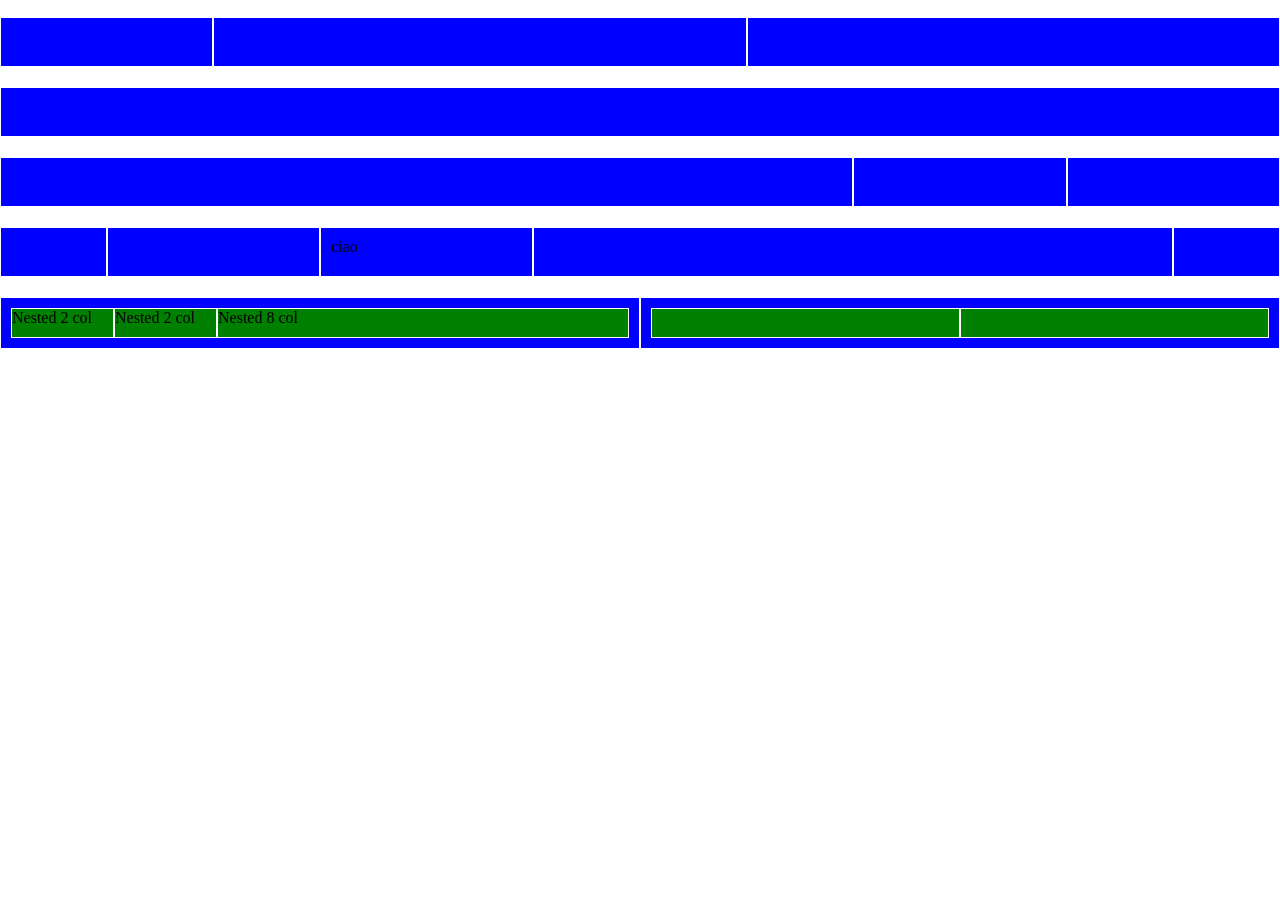
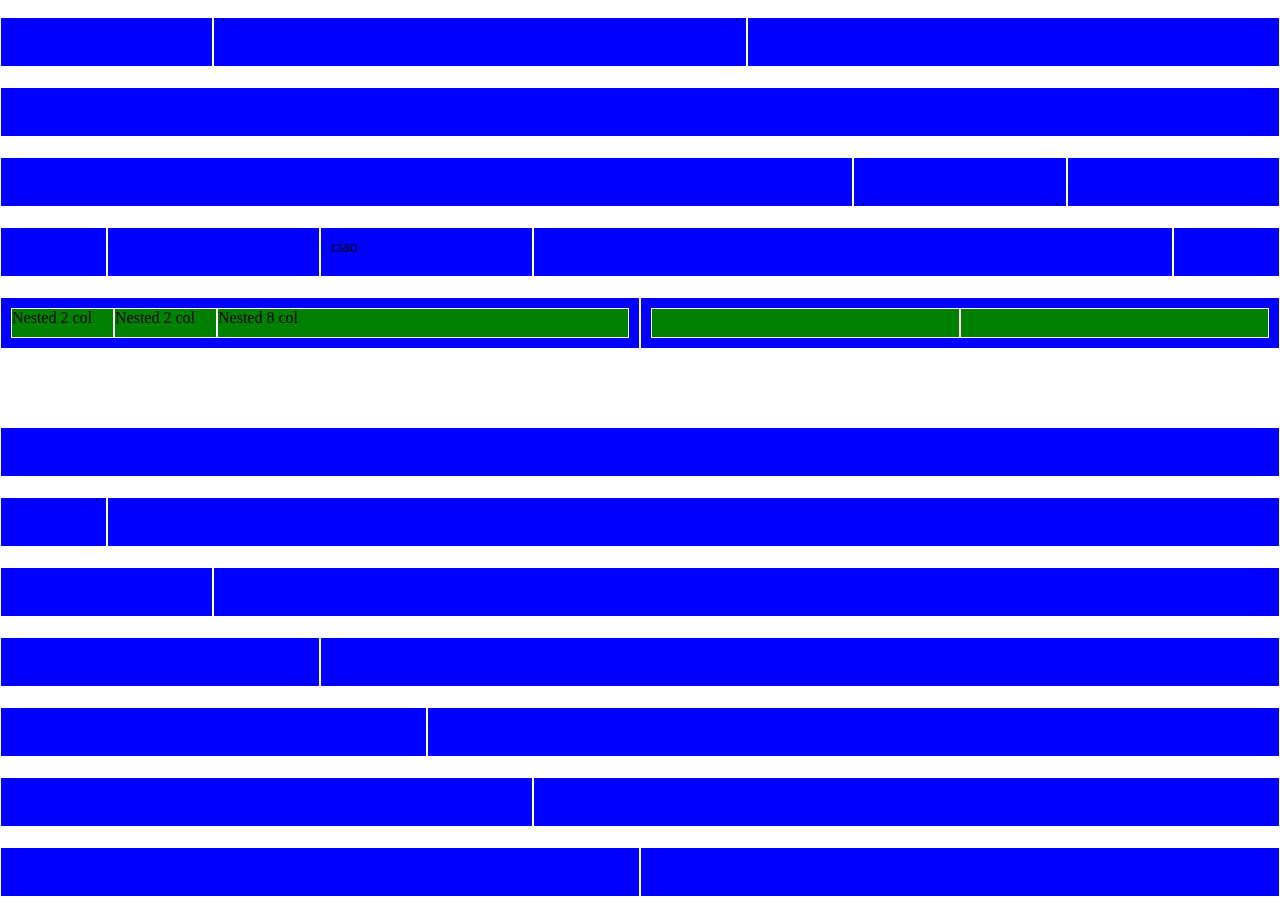
Before and after one commit to ClaudioScordari/html-css-12bool, a plain HTML site: page index.html in a window 1280 px wide. Shown: the part 90-1007 px from the top of the page. Before the commit the page ends 800 px from the top, so only its background shows below. Drawn offline with Linux system fonts and the light colour scheme.

Commit message:
Create un pò di righe

```diff
--- a/css/style.css
+++ b/css/style.css
@@ -21,7 +21,8 @@
     margin-bottom: 20px;
 }
 
-[class*="col-"] {
+[class*="col-"],
+.col {
     border: 1px solid white;
 }
 
--- a/index.html
+++ b/index.html
@@ -85,6 +85,48 @@
                     </div>
                 </div>
 
+                <div class="row" style="margin-top: 80px;">
+                    <div class="col-12"></div>
+                </div>
+
+                <div class="row">
+                    <div class="col-1"></div>
+
+                    <div class="col-11"></div>
+                </div>
+
+                <div class="row">
+                    <div class="col-2"></div>
+
+                    <div class="col"></div>
+                </div>
+
+                <div class="row">
+                    <div class="col-3"></div>
+
+                    <div class="col"></div>
+                </div>
+
+                <div class="row">
+                    <div class="col-4"></div>
+
+                    <div class="col"></div>
+                </div>
+
+                <div class="row">
+                    <div class="col-5"></div>
+
+                    <div class="col"></div>
+                </div>
+
+                <div class="row">
+                    <div class="col-6"></div>
+
+                    <div class="col"></div>
+                </div>
+
+            </div>
+
         </main>
 
     </body>
```
